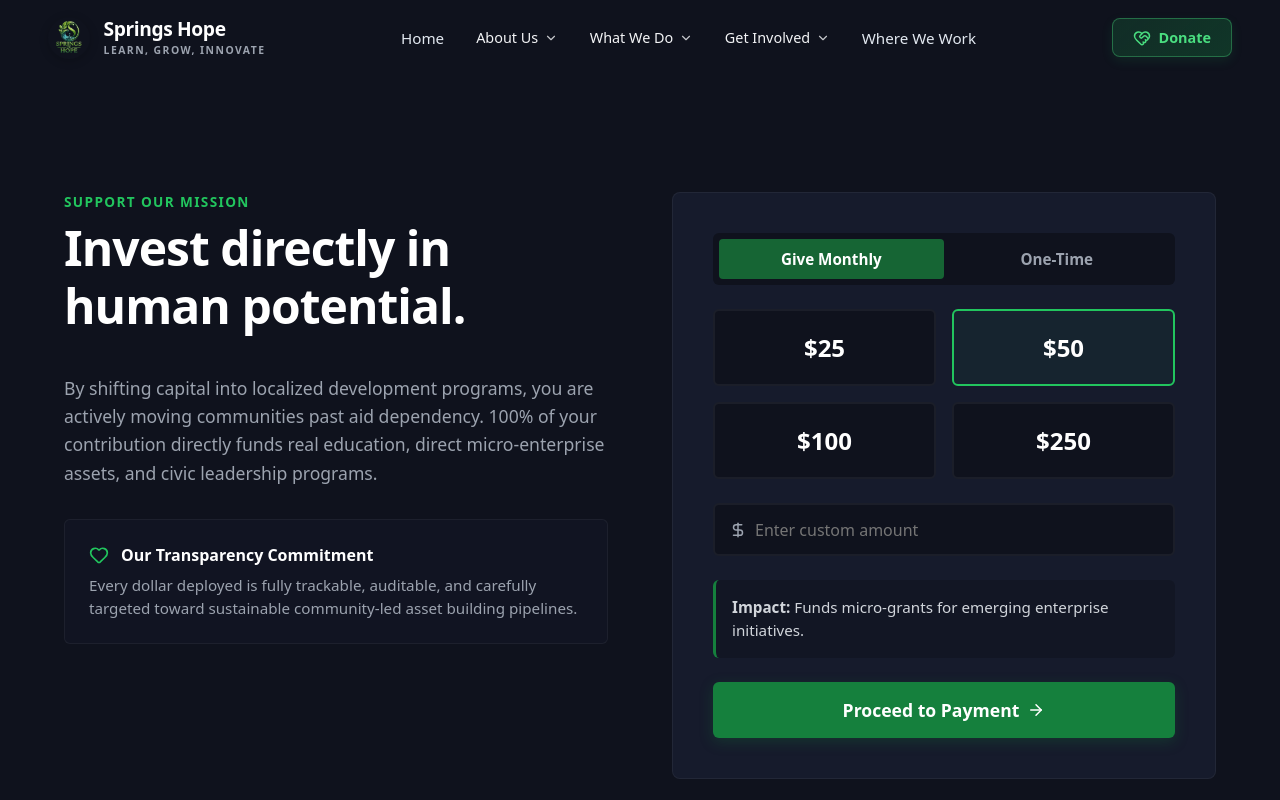
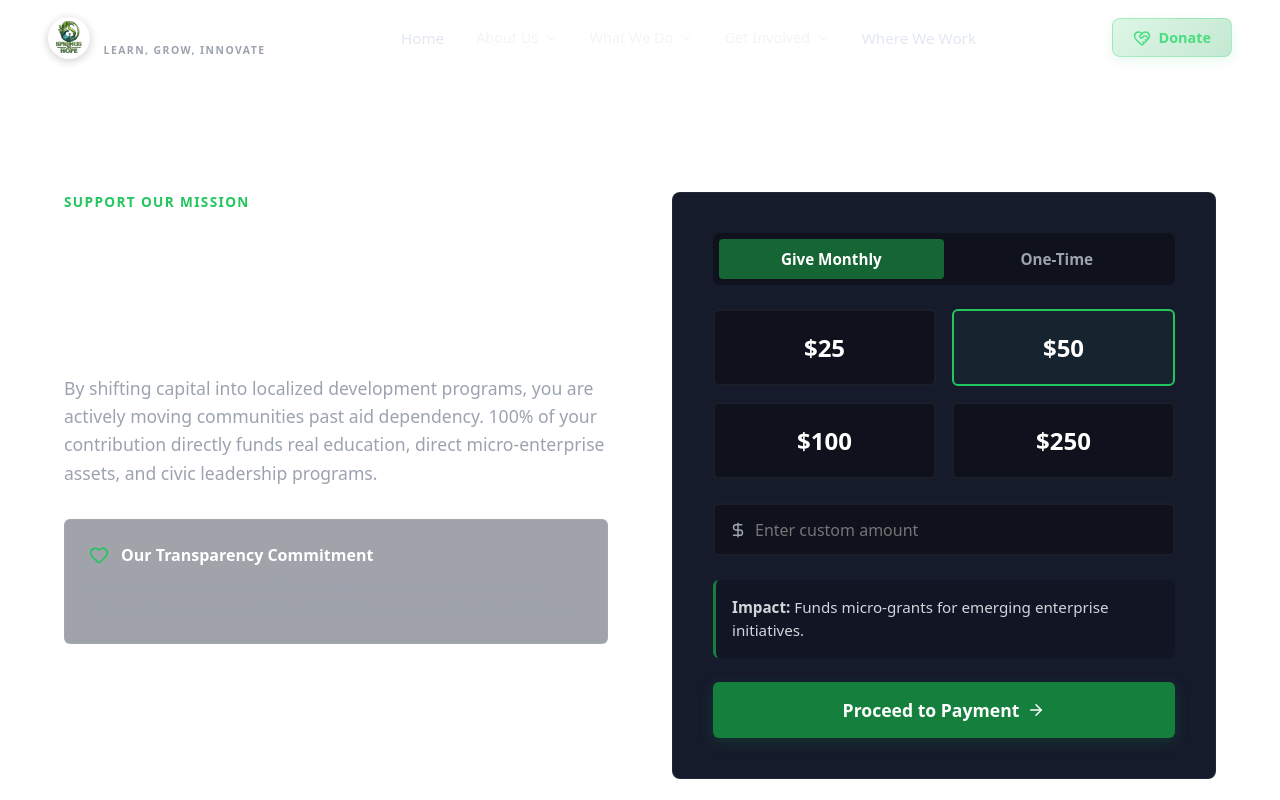
Before and after one commit to Ombeni-T38Code/Spring-Of-Hope, a React (Vite) app: page /donate in a window 1280 px wide. Shown: the top 800 px of the page. Built offline with nearby package versions, Linux system fonts and the light colour scheme; a web font is replaced by a local one.

Commit message:
update the app file

```diff
--- a/src/App.jsx
+++ b/src/App.jsx
@@ -43,7 +43,7 @@ function App() {
   return (
     <Router>
       <ScrollToTop />
-      <div style={{ width: '100%', minHeight: '100vh', display: 'flex', flexDirection: 'column', backgroundColor: '#0f121d' }}>
+      <div style={{ width: '100%', minHeight: '100vh', display: 'flex', flexDirection: 'column', }}>
         <Navbar />
 
         <div style={{ flex: '1 0 auto' }}>
```
